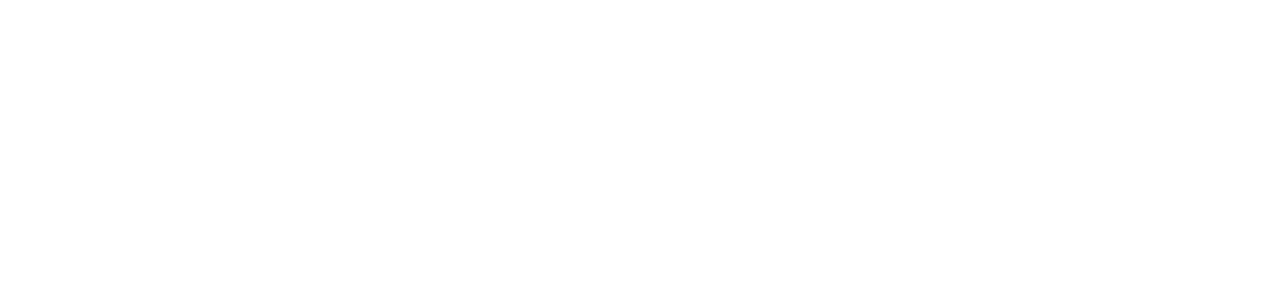
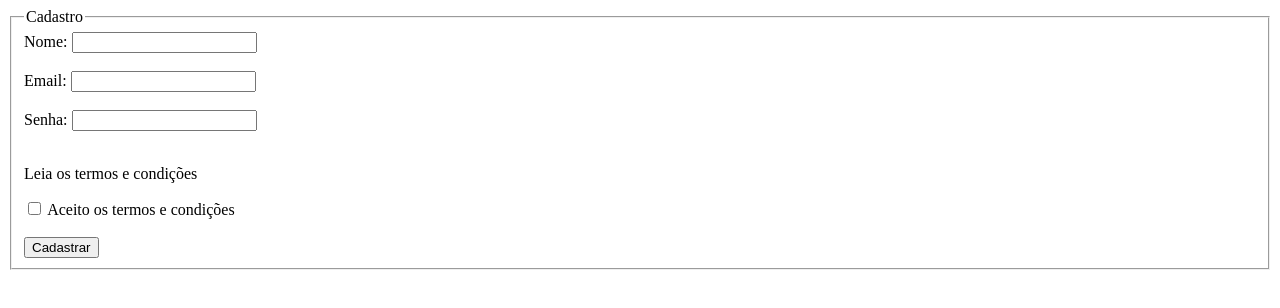
Before and after one commit to mickeiasdev/interatividade-em-paginas-web, a plain HTML site: page DR3-TP3/DR3-TP3-11/index.html in a window 1280 px wide. Drawn offline with Linux system fonts and the light colour scheme; files that its build step writes are made by us from their sources.

```diff
--- a/DR3-TP3/DR3-TP3-11/index.html
+++ b/DR3-TP3/DR3-TP3-11/index.html
@@ -6,9 +6,23 @@
     <title>Exercicio 11</title>
     <meta name='viewport' content='width=device-width, initial-scale=1'>
     <link rel='stylesheet' type='text/css' media='screen' href='main.css'>
-    <script src='main.js'></script>
+    <script src='main.js' defer></script>
 </head>
 <body>
-
+    <form action="#">
+        <fieldset>
+            <legend>Cadastro</legend>
+            <label for="name">Nome:</label>
+            <input type="text" name="name" id="name" required><br><br>
+            <label for="email">Email:</label>
+            <input type="email" name="email" id="email" required><br><br>
+            <label for="password">Senha:</label>
+            <input type="password" name="password" id="password" required><br><br>
+            <p>Leia os termos e condições</p>
+            <input type="checkbox" name="terms" id="terms" required>
+            <label for="terms">Aceito os termos e condições</label><br><br>
+            <input type="submit" value="Cadastrar">
+        </fieldset>
+    </form>
 </body>
 </html>
```
Also changed, not shown: DR3-TP3/DR3-TP3-10/main.js (+6 -4 lines).
